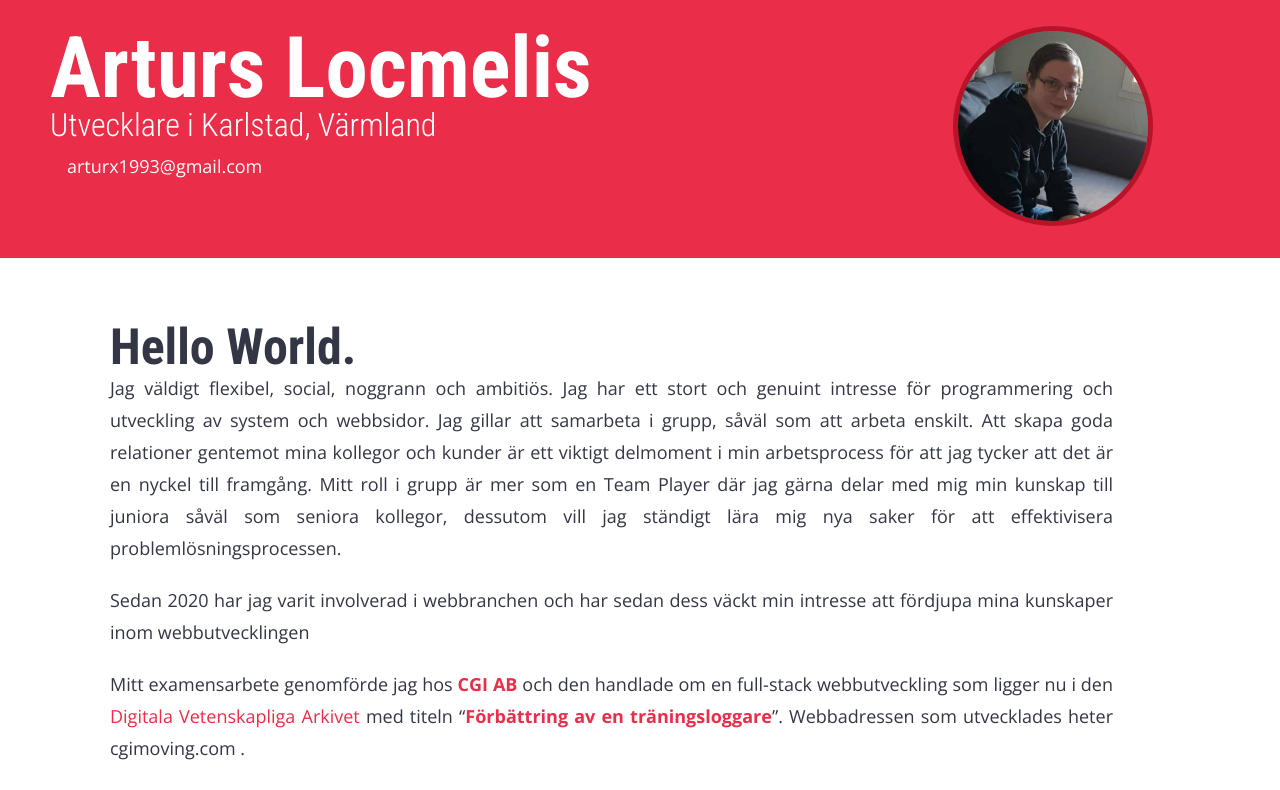
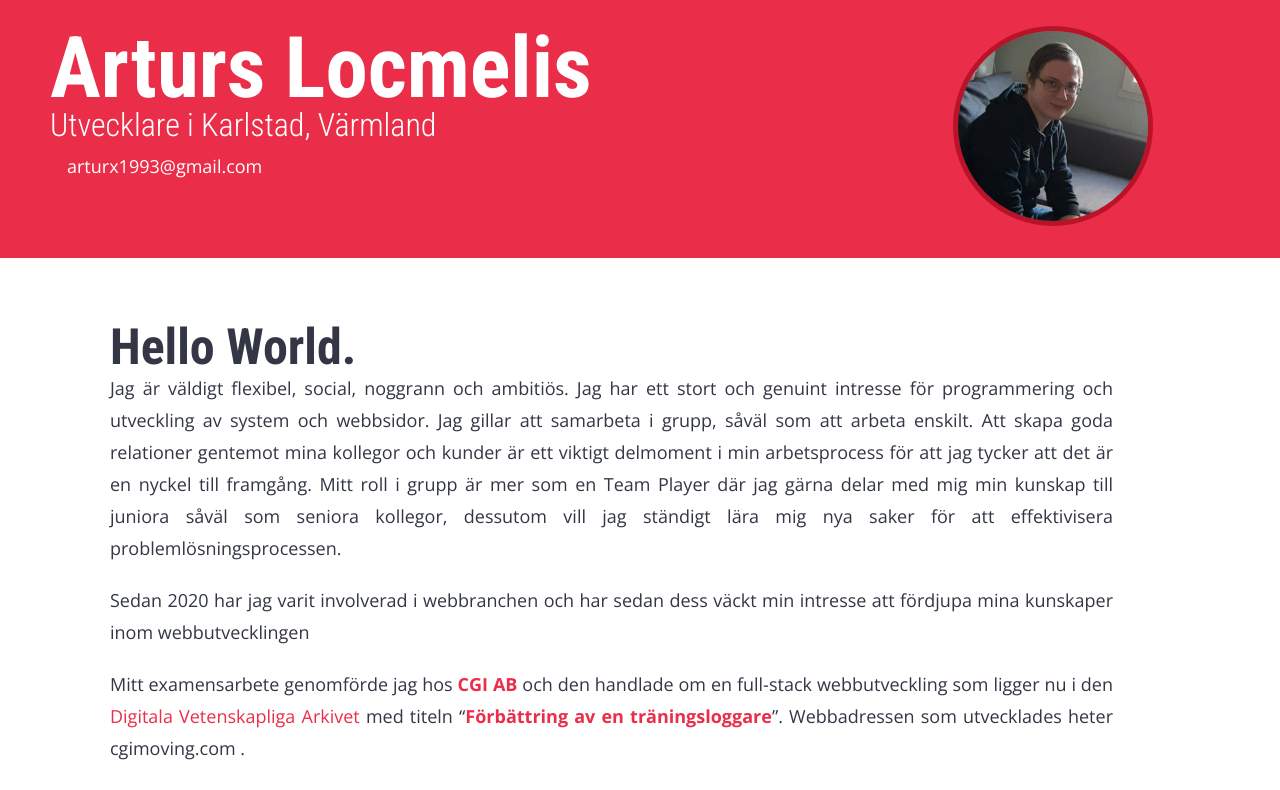
Before and after one commit to locmelisA/locmelisA.github.io, a plain HTML site: page index.html in a window 1280 px wide. Shown: the top 790 px of the page. Drawn offline with nearby package versions, Linux system fonts and the light colour scheme.

Commit message:
typo in page content

```diff
--- a/index.html
+++ b/index.html
@@ -55,7 +55,7 @@
 
                                 <h2>Hello World.</h2>
                                 <p>
-                                    Jag väldigt flexibel, social, noggrann och ambitiös. Jag har ett stort och
+                                    Jag är väldigt flexibel, social, noggrann och ambitiös. Jag har ett stort och
                                     genuint intresse för programmering och utveckling av system och webbsidor. Jag gillar att
                                     samarbeta i grupp, såväl som att arbeta enskilt. Att skapa goda relationer gentemot mina
                                     kollegor och kunder är ett viktigt delmoment i min arbetsprocess för att jag tycker att det är
```
